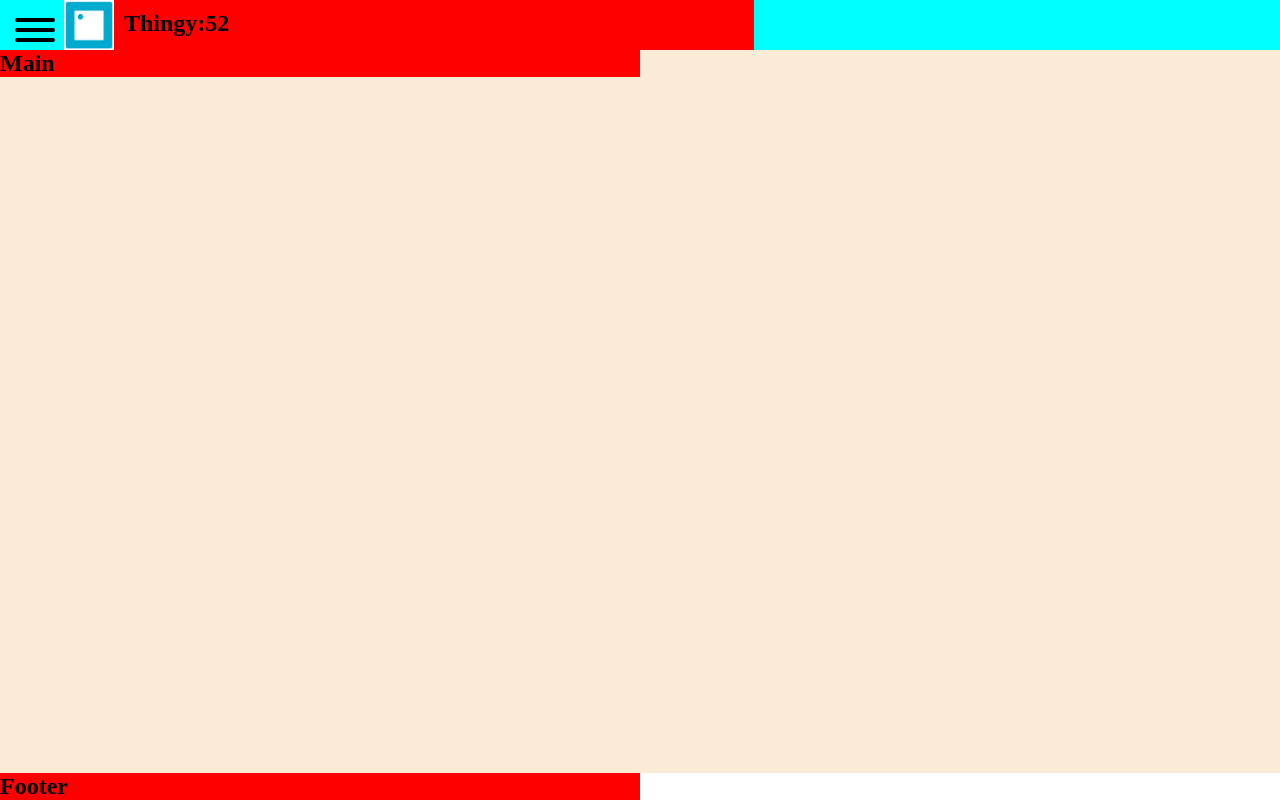
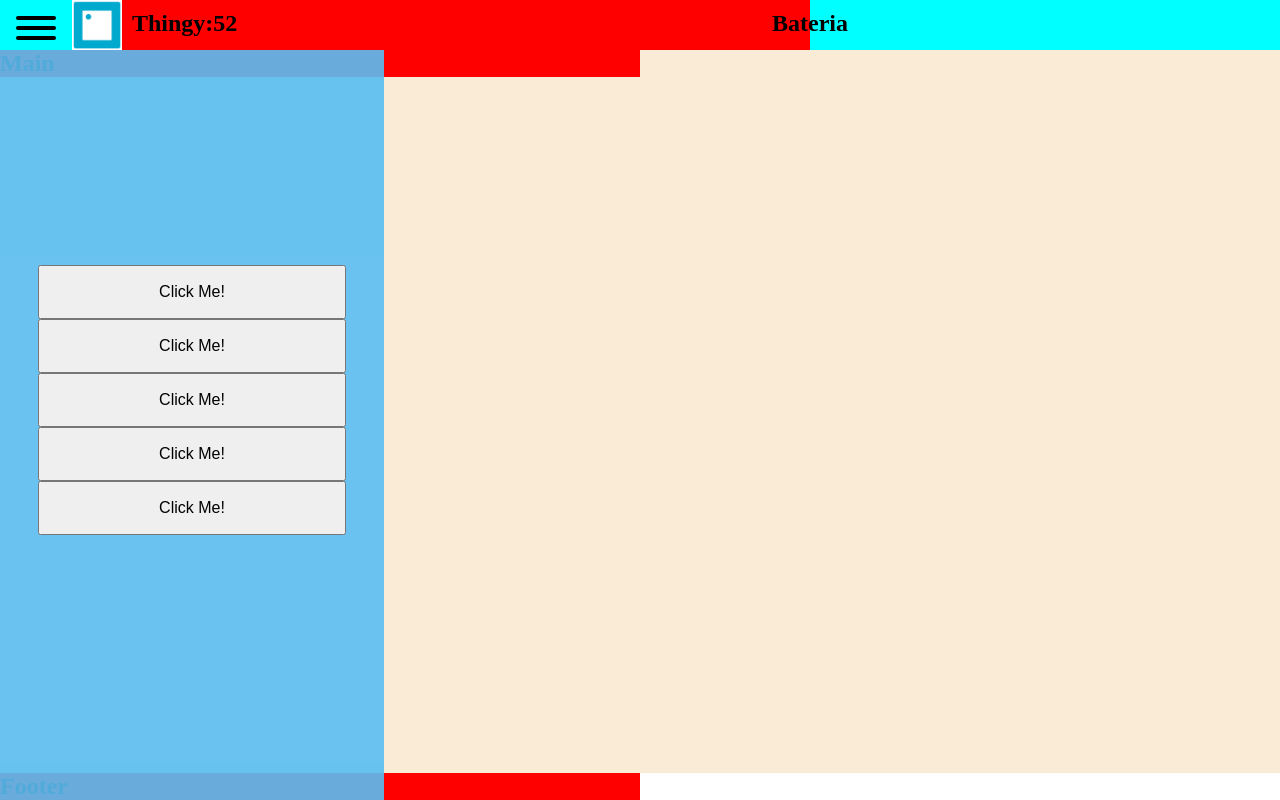
Before and after one commit to Dewei99/Iot_Thingy52, a plain HTML site: page index.html in a window 1280 px wide. Both pictures are taken after a click on the button 32 px from the left and 32 px from the top of the page. Drawn offline with nearby package versions, Linux system fonts and the light colour scheme.

Commit message:
Dar funcionalidad al botón
Añadir una función que despliega un menu al pulsar el botón

```diff
--- a/app/App.js
+++ b/app/App.js
@@ -1,19 +1,24 @@
-import { Menu } from "./Components/Menu.js";
-import { MainLeft } from "./Components/Main_Left.js";
-import { MainRight } from "./Components/Main_Right.js";
+import { BotonMenu } from "./Components/BotonMenu.js";
 import { Title } from "./Components/Title.js";
-import { Header } from "./Components/Header.js";
 import { Logo } from "./Components/Logo.js";
+import {funcionMenu} from "./helpers/funcionMenu.js";
+import { PanelMenu } from "./Components/PanelMenu.js";
+import { Battery } from "./Components/Battery.js";
 
 
 export function App(){
-    const d=document, $main = d.querySelector(".main"), $header = d.querySelector(".header"), $footer=d.querySelector(".footer");
+    const d=document, $main = d.querySelector(".main"), $header = d.querySelector(".header"),
+     $footer=d.querySelector(".footer"),$aside=d.querySelector(".panelMenu");
 
    // $root.appendChild(Title());
-    $header.appendChild(Menu());
+    $header.appendChild(BotonMenu());
     $header.appendChild(Logo());
     $header.appendChild(Title());
-    //$main.appendChild(MainLeft());
+    $header.appendChild(Battery());
 
 
+    $aside.appendChild(PanelMenu())
+    //$main.appendChild(MainLeft());
+    funcionMenu(".panel-btn",".panelMenu");
+
 }
--- a/app/CSS/styles.css
+++ b/app/CSS/styles.css
@@ -25,6 +25,7 @@ body {
 }
 
 .header{
+  z-index: 1000;
   position: sticky;
   top: 0;
   background-color: aqua;
@@ -32,6 +33,7 @@ body {
   height: 50px;
   margin: 0px;
   display: flex;
+
 }
 
 h2 {
@@ -58,20 +60,24 @@ h2 {
 
 }
 
-.panel {
+.battery{
+  height:100%;
+}
+
+.panelMenu {
   position: fixed;
   z-index: 998;
   top: 0;
   bottom: 0;
   left: 0;
   right: 0;
-  width: 100%;
+  width: 30%;
   display: flex;
   flex-direction: column;
   justify-content: center;
   align-items: center;
   overflow-y: auto;
-  background-color: aqua;
+  background-color: rgba(89,190,242,0.9);
   opacity: 0;
   visibility: hidden;
   transition: transform 0.3s ease, opacity 0.5s ease;
@@ -85,7 +91,7 @@ h2 {
   transform: translate(-100%, 0);
 }
 
-.panel.is-active {
+.panelMenu.is-active {
   transform: translate(0, 0);
   opacity: 1;
   visibility: visible;
@@ -94,17 +100,19 @@ h2 {
 .panel-btn {
 
   z-index: 999;
-  width: 4rem;
-  height: 4rem;
+  /*width: 4rem;
+  height: 4rem;*/
+  height: 100%;
   border-radius: 50%;
-  padding: 0;
+  padding: 0.5rem;
   justify-content: center;
   align-items: center;
 
 }
 
 .menu {
-  width: inherit;
+  /*width: inherit;*/
+  width: 100%;
   display: flex;
   flex-direction: column;
   justify-content: space-evenly;
@@ -115,20 +123,38 @@ h2 {
 
 
 
+/*
 .menu a{
-  padding: 2rem;
-  width: inherit;
+    padding: 2rem;
+    width: inherit;
+    display: block;
+    font-size: 1.5rem;
+    text-decoration: none;
+    transition: all 0.3s ease;
+}
+
+.menu a:hover {
+    font-weight: bold;
+    color: rgb(18, 18, 99);
+    background-color: rgb(187, 165, 165);
+}*/
+
+
+.menu button{
+  padding: 1rem;
+  width: 80%;
   display: block;
-  font-size: 1.5rem;
+  font-size: 1rem;
   text-decoration: none;
   transition: all 0.3s ease;
 }
 
-.menu a:hover {
+.menu button:hover {
   font-weight: bold;
   color: rgb(18, 18, 99);
   background-color: rgb(187, 165, 165);
 }
+
 
 
 .main{
--- /dev/null
+++ b/app/Components/Battery.js
@@ -0,0 +1,8 @@
+export function Battery() {
+    const $battery = document.createElement("div");
+    $battery.classList.add("battery");
+
+    $battery.innerHTML=`<h2> Bateria </h2>`;
+
+    return $battery;
+}
--- /dev/null
+++ b/app/Components/BotonMenu.js
@@ -0,0 +1,12 @@
+
+export function BotonMenu() {
+    const d=document, $menu = d.createElement("div");
+    $menu.classList.add("panel-btn");
+    $menu.innerHTML =`
+    <button class="panel-btn hamburger hamburger--vortex" type="button">
+      <span class="hamburger-box">
+        <span class="hamburger-inner"></span>
+      </span>
+    `;
+    return $menu;
+}
--- a/app/Components/Main_Left.js
+++ /dev/null
@@ -1,8 +0,0 @@
-import { Menu } from "./Menu.js";
-
-export function MainLeft() {
-    const $left = document.createElement("div");
-    $left.classList.add("mainLeft");
-    $left.appendChild(Menu());
-    return $left;
-}
--- a/app/Components/Main_Right.js
+++ /dev/null
@@ -1,7 +0,0 @@
-
-export function MainRight() {
-    const $right = document.createElement("div");
-    $right.classList.add("mainRight");
-
-    return $right;
-}
--- a/app/Components/Menu.js
+++ /dev/null
@@ -1,11 +0,0 @@
-
-export function Menu() {
-    const $menu = document.createElement("div");
-    $menu.innerHTML =`
-    <button class="panel-btn hamburger hamburger--vortex" type="button">
-    <span class="hamburger-box">
-      <span class="hamburger-inner"></span>
-    </span>
-    `;
-    return $menu;
-}
--- /dev/null
+++ b/app/Components/PanelMenu.js
@@ -0,0 +1,14 @@
+export function PanelMenu(){
+    const $panelMenu = document.createElement("div");
+    $panelMenu.classList.add("menu");
+    $panelMenu.innerHTML=`
+        <button type="button">Click Me!</button>
+        <button type="button">Click Me!</button>
+        <button type="button">Click Me!</button>
+        <button type="button">Click Me!</button>
+        <button type="button">Click Me!</button>
+    `;
+
+
+    return $panelMenu;
+}
--- /dev/null
+++ b/app/helpers/funcionMenu.js
@@ -0,0 +1,12 @@
+export function funcionMenu(panelBtn, panel){
+    const d=document;
+
+    d.addEventListener("click", e=>{
+        if(e.target.matches(panelBtn)||e.target.matches(`${panelBtn} *`)){
+            d.querySelector(panel).classList.toggle("is-active");
+            console.log("hola");
+        }
+
+    });
+
+}
--- a/index.html
+++ b/index.html
@@ -6,14 +6,18 @@
     <meta name="viewport" content="width=device-width, initial-scale=1.0">
     <title>Thingy:52</title>
     <meta name="IOT APP Thingy:52" content="Creación de un prototipo de aplicación IOT que se conecta por BLE con el dispositivo Thingy:52">
-    <link rel="stylesheet" href="app/css/styles.css">
     <!--importar botón de hamburgers-->
     <link rel="stylesheet" href="https://cdnjs.cloudflare.com/ajax/libs/hamburgers/1.1.3/hamburgers.min.css">
+
+    <link rel="stylesheet" href="app/css/styles.css">
 </head>
 <body>
     <header class="header">
 
     </header>
+    <aside class="panelMenu">
+
+    </aside>
     <main class="main">
         <h2>Main</h2>
     </main>
```
Also changed, not shown: app/Components/Header_Battery.js (deleted).
